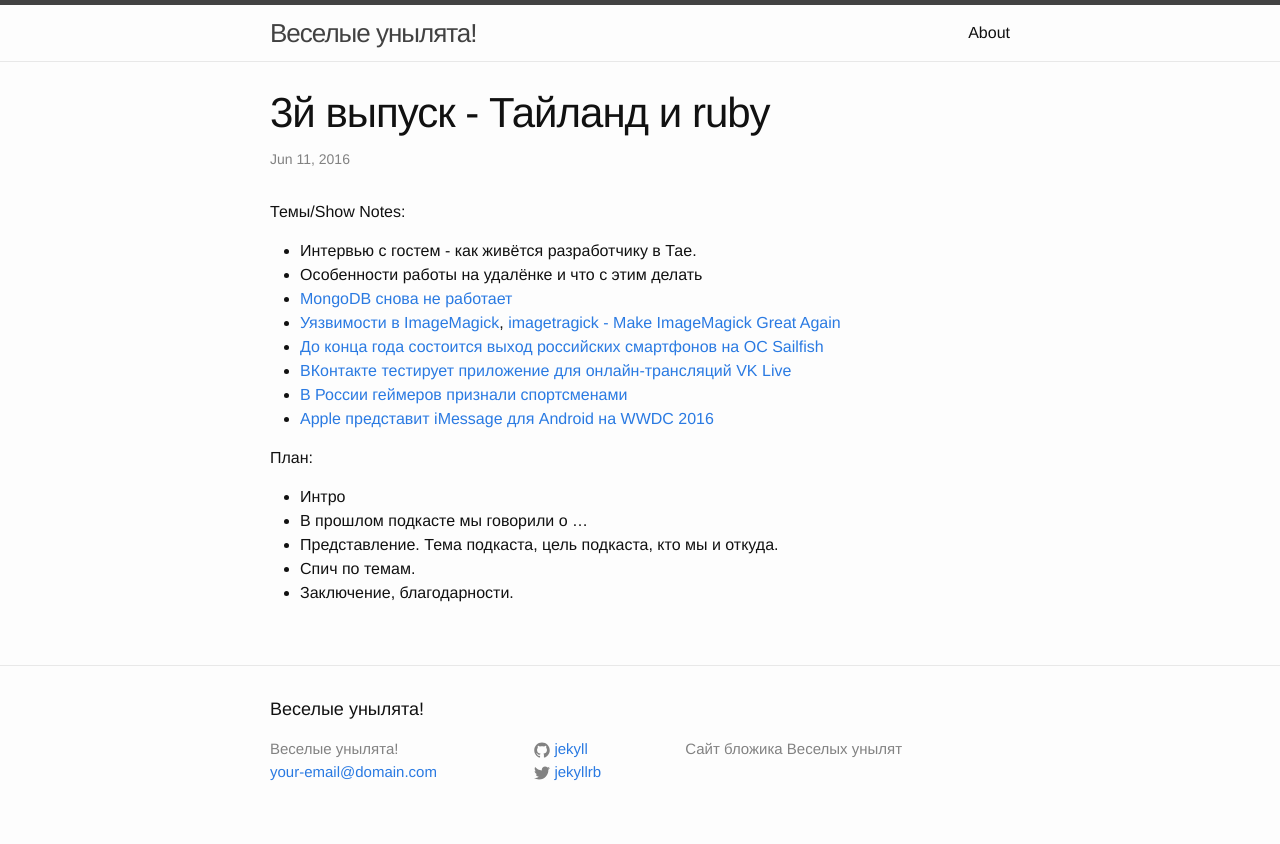
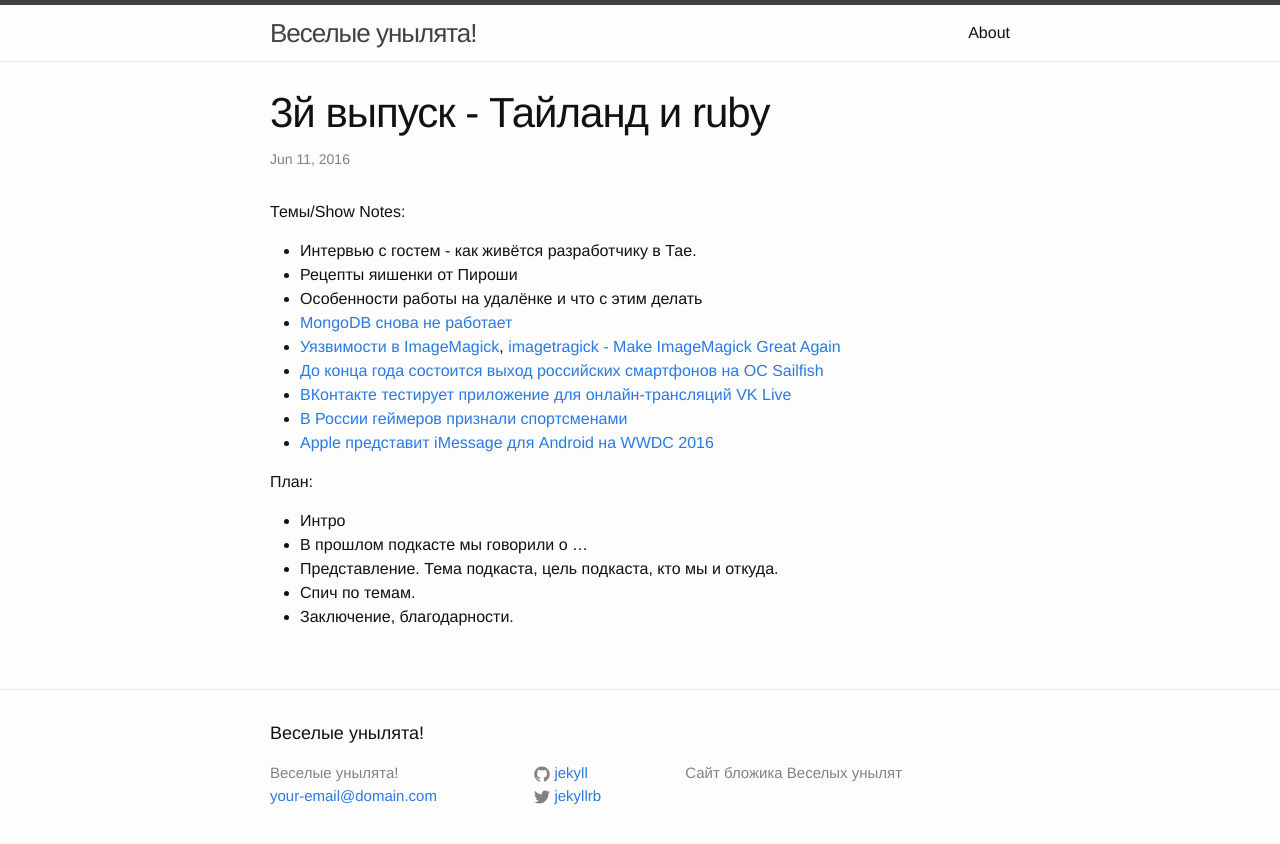
Before and after one commit to unylyata/unylyata.github.io, a Jekyll site: the page built from _posts/2016-06-04-podcast-3.markdown, in a window 1280 px wide. Shown: the top 844 px of the page. Built offline with Jekyll 4.4.1, drawn with Linux system fonts in a browser that asks for light colours; comment, search, counter and statistics services are not loaded.

Commit message:
Update 2016-06-04-podcast-3.markdown

```diff
--- a/_posts/2016-06-04-podcast-3.markdown
+++ b/_posts/2016-06-04-podcast-3.markdown
@@ -10,6 +10,7 @@
 Темы/Show Notes:
 
 - Интервью с гостем - как живётся разработчику в Тае.
+- Рецепты яишенки от Пироши
 - Особенности работы на удалёнке и что с этим делать
 - [MongoDB снова не работает](https://engineering.meteor.com/mongodb-queries-dont-always-return-all-matching-documents-654b6594a827#.m3nmx7tvw)
 - [Уязвимости в ImageMagick](https://www.linux.org.ru/news/security/12630654), [imagetragick - Make ImageMagick Great Again](https://imagetragick.com)
```
